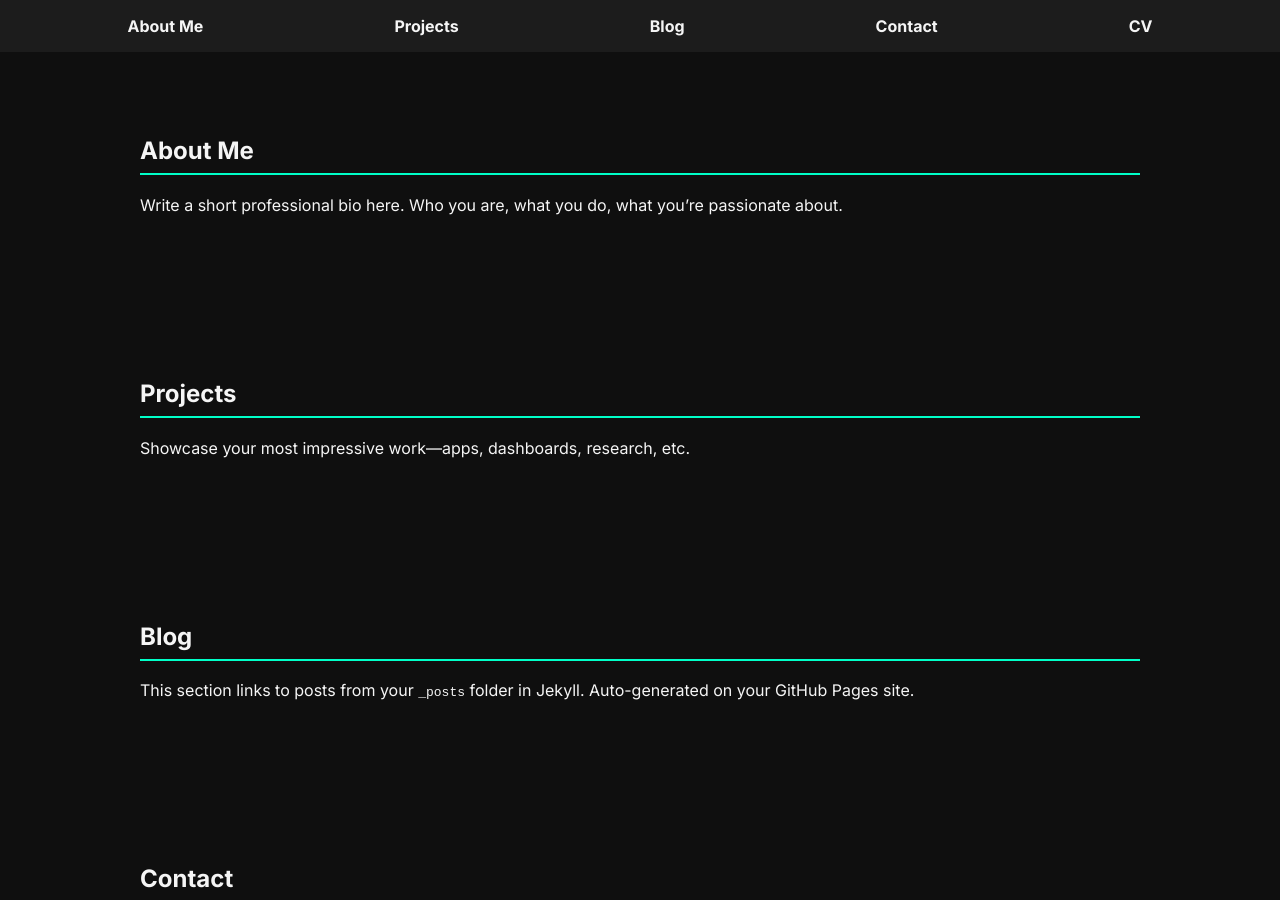
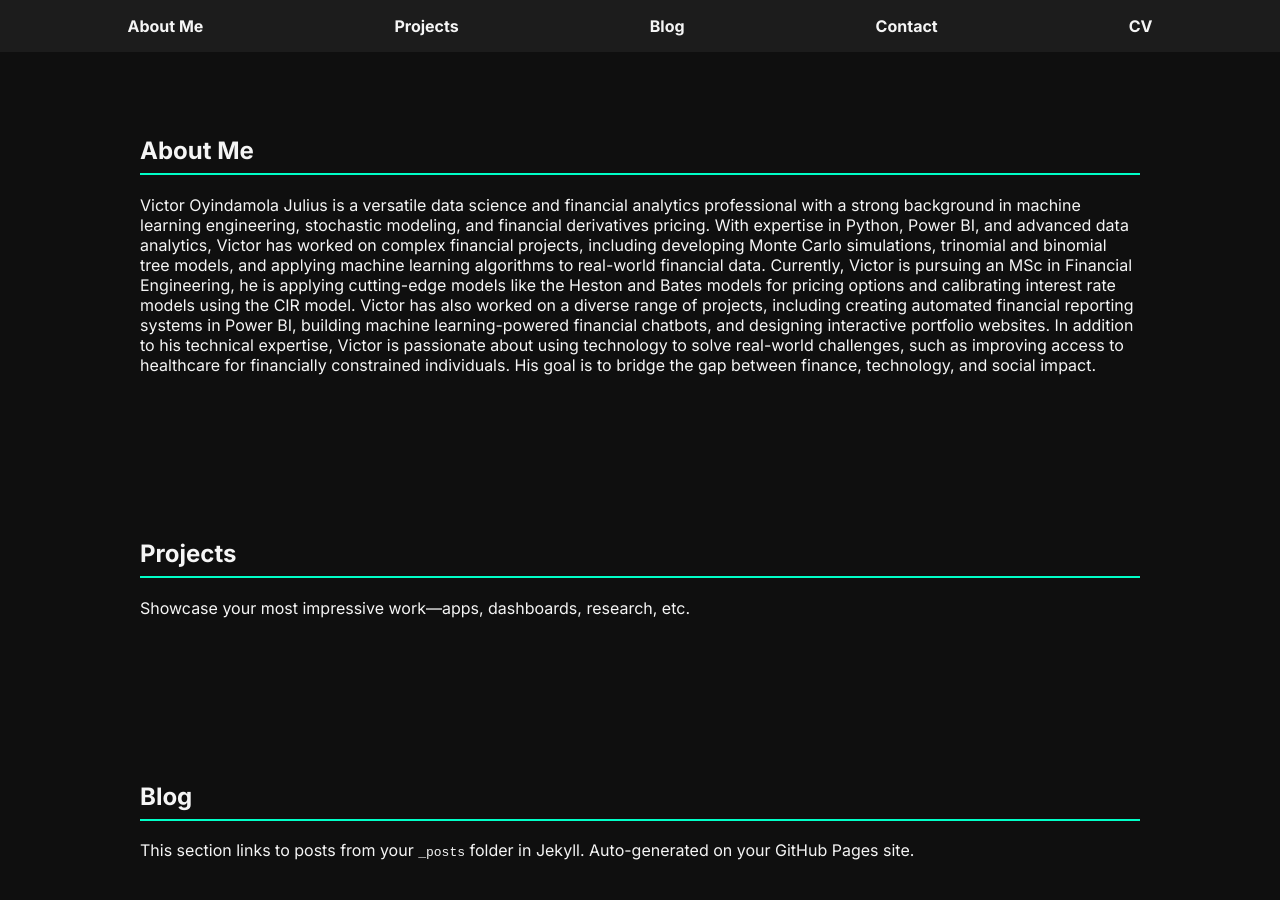
Before and after one commit to VeequeJay/VeequeJay.github.io, a Jekyll site: the page index.html, which Jekyll copies as it is, in a window 1280 px wide and 900 px high. Built offline with Jekyll 4.4.1, drawn with Linux system fonts in a browser that asks for light colours.

Commit message:
Update index.html

```diff
--- a/index.html
+++ b/index.html
@@ -70,7 +70,9 @@
 
   <section id="about" data-aos="fade-up">
     <h2>About Me</h2>
-    <p>Write a short professional bio here. Who you are, what you do, what you’re passionate about.</p>
+    <p>Victor Oyindamola Julius is a versatile data science and financial analytics professional with a strong background in machine learning engineering, stochastic modeling, and financial derivatives pricing. With expertise in Python, Power BI, and advanced data analytics, Victor has worked on complex financial projects, including developing Monte Carlo simulations, trinomial and binomial tree models, and applying machine learning algorithms to real-world financial data.
+Currently, Victor is pursuing an MSc in Financial Engineering, he is applying cutting-edge models like the Heston and Bates models for pricing options and calibrating interest rate models using the CIR model. Victor has also worked on a diverse range of projects, including creating automated financial reporting systems in Power BI, building machine learning-powered financial chatbots, and designing interactive portfolio websites.
+In addition to his technical expertise, Victor is passionate about using technology to solve real-world challenges, such as improving access to healthcare for financially constrained individuals. His goal is to bridge the gap between finance, technology, and social impact.</p>
   </section>
 
   <section id="projects" data-aos="fade-up">
```
